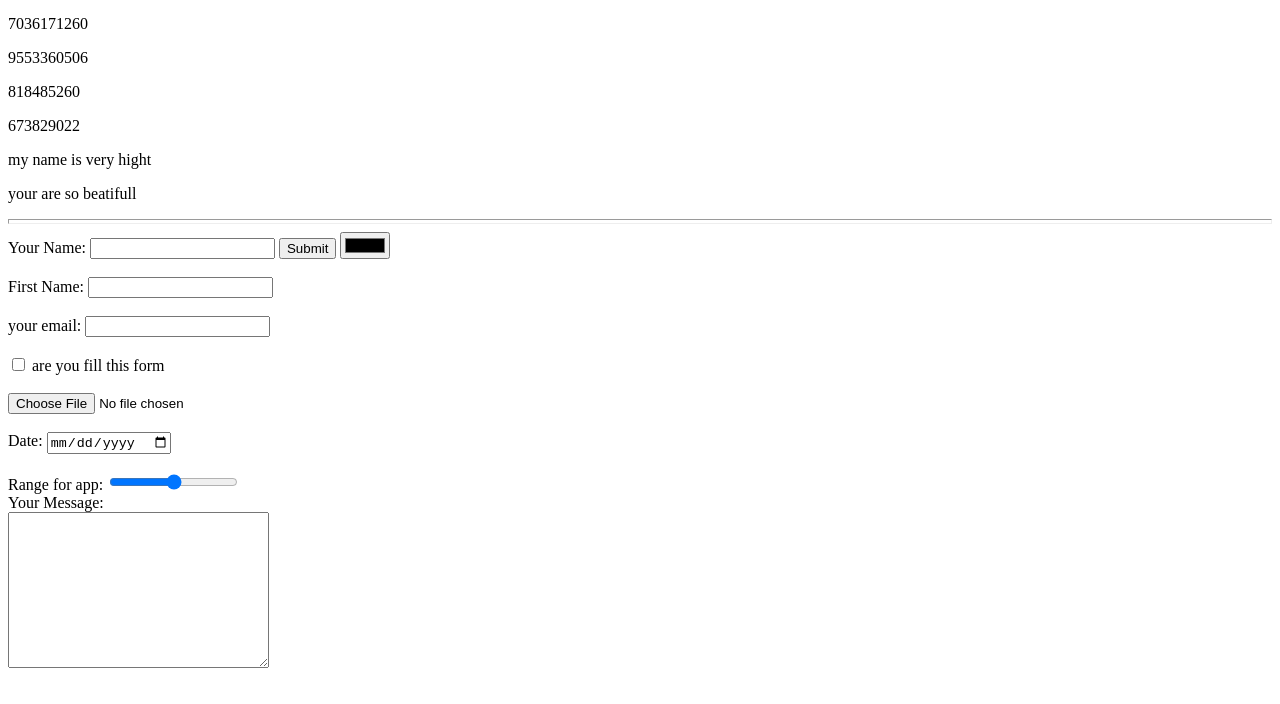
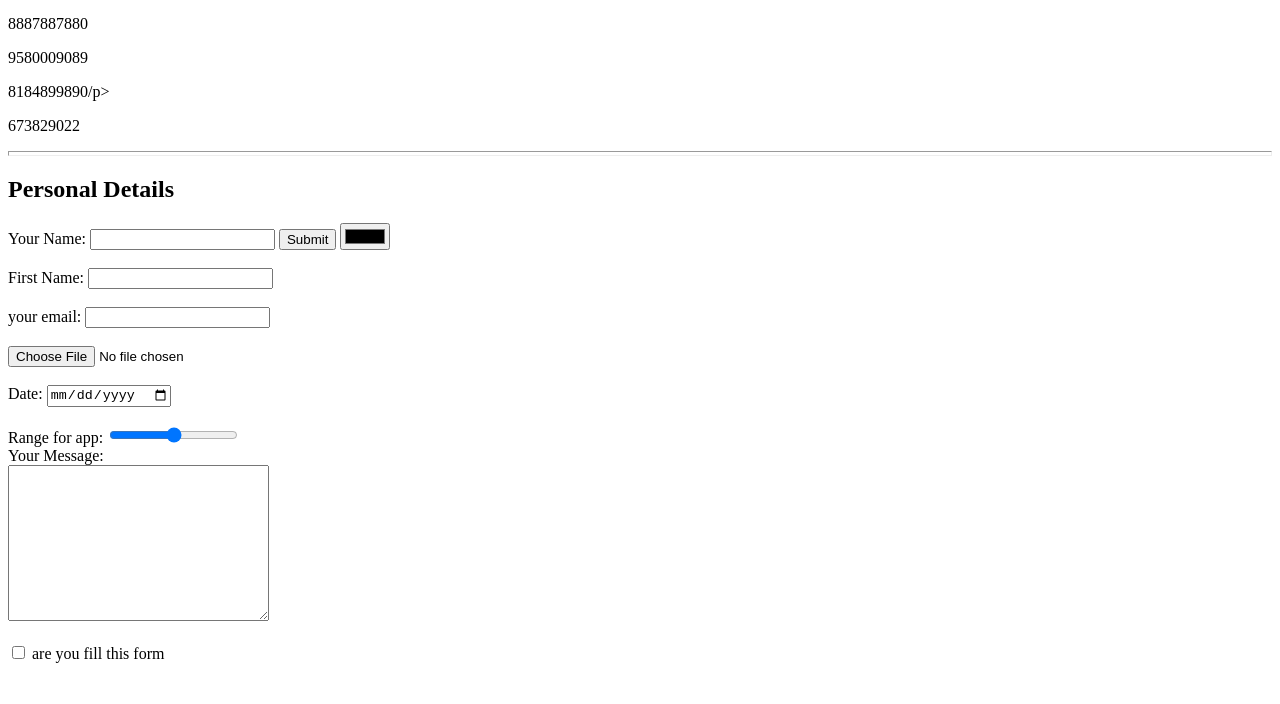
Before and after one commit to kandellianil/web, a plain HTML site: page my contact numbers.html in a window 1280 px wide. Shown: the part 44-748 px from the top of the page. Drawn offline with Linux system fonts and the light colour scheme.

Commit message:
my contact numbers.html

```diff
--- a/my contact numbers.html
+++ b/my contact numbers.html
@@ -7,13 +7,12 @@
   <body>
   </ol>
   <h3>my contact numbers</h3>
-<p>7036171260</p>
-<p>9553360506</p>
-<p>818485260</p>
+<p>8887887880</p>
+<p>9580009089</p>
+<p>8184899890/p>
 <p>673829022</p>
-<p>my name is very hight</p>
-<p>your are so beatifull</p>
 <hr size="5">
+  <h2>Personal Details</h2>
 <form action="mailto:kandellianil@143.com" method="post" enctype="text/plain">
   <label>Your Name:</label>
   <input type="text" name="yourname" value="">
@@ -23,15 +22,15 @@
   <input type="text" name="" value=""><br><br>
 <label>your email:</label>
 <input type="email" name="yourmail" value=""><br><br>
-  <input type="checkbox" name="" value="">
-  <label>are you fill this form</label><br><br>
 <input type="file" name="" value=""><br><br>
 <label>Date:</label>
 <input type="date" name="" value=""><br><br>
 <label>Range for app:</label>
 <input type="range" name="" value=""><br>
 <label>Your Message:</label><br>
-<textarea name="name" rows="10" cols="30"></textarea>
+<textarea name="name" rows="10" cols="30"></textarea><br><br>
+  <input type="checkbox" name="" value="">
+  <label>are you fill this form</label>
 </form>
 
   </body>
```
